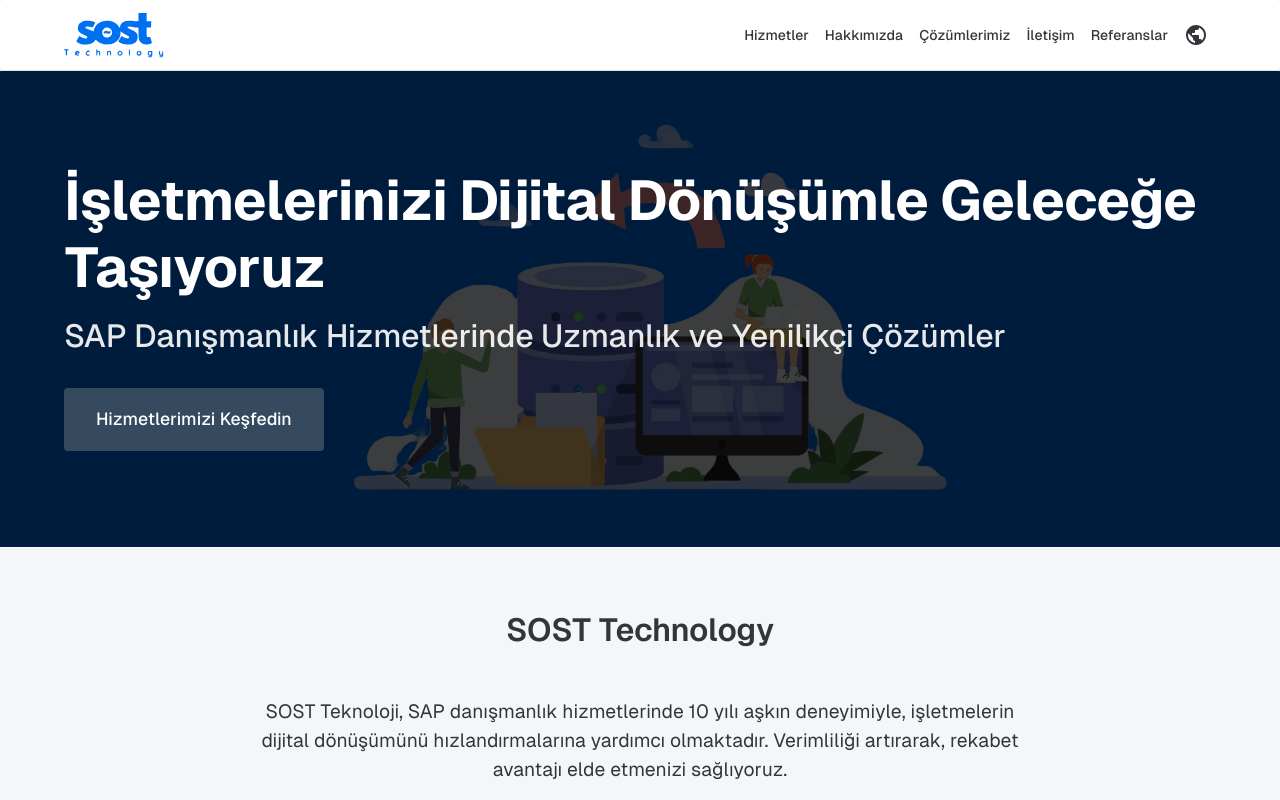
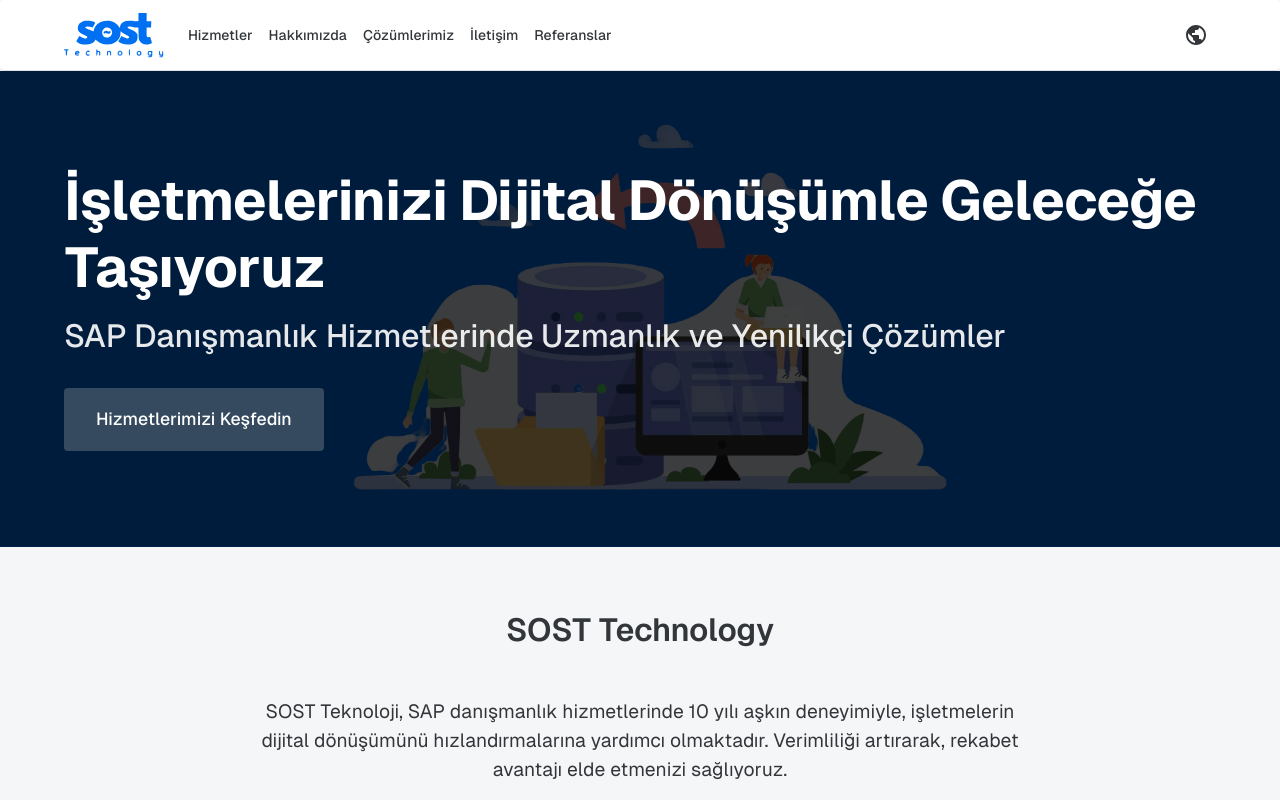
Before and after one commit to ugurkarakurt/sost-tech-website, a Next.js app: page / in a window 1280 px wide. Shown: the top 800 px of the page. Built offline with nearby package versions, Linux system fonts and the light colour scheme.

Commit message:
Feat - #2 | Nav Menu updated.

```diff
--- a/src/components/layout/Header.tsx
+++ b/src/components/layout/Header.tsx
@@ -103,7 +103,7 @@
           </Typography>
 
           {/* Desktop Navigation */}
-          <Box sx={{ flexGrow: 1, display: { xs: 'none', md: 'flex', justifyContent: "flex-end" } }}>
+          <Box sx={{ flexGrow: 1, display: { xs: 'none', md: 'flex', justifyContent: "flex-start" } }}>
             {navigationItems.map((item) => (
               <Button
                 key={item.path}
```
